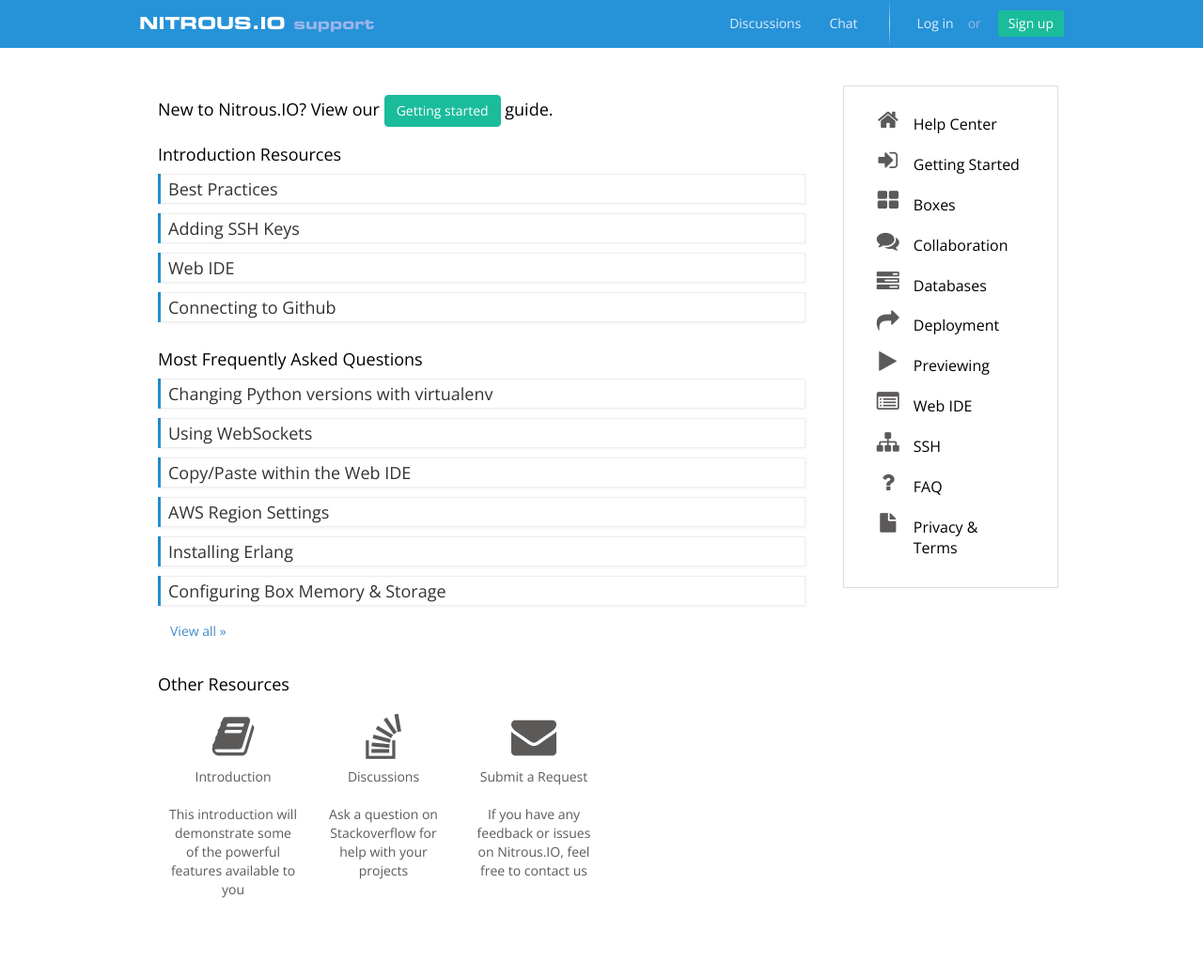
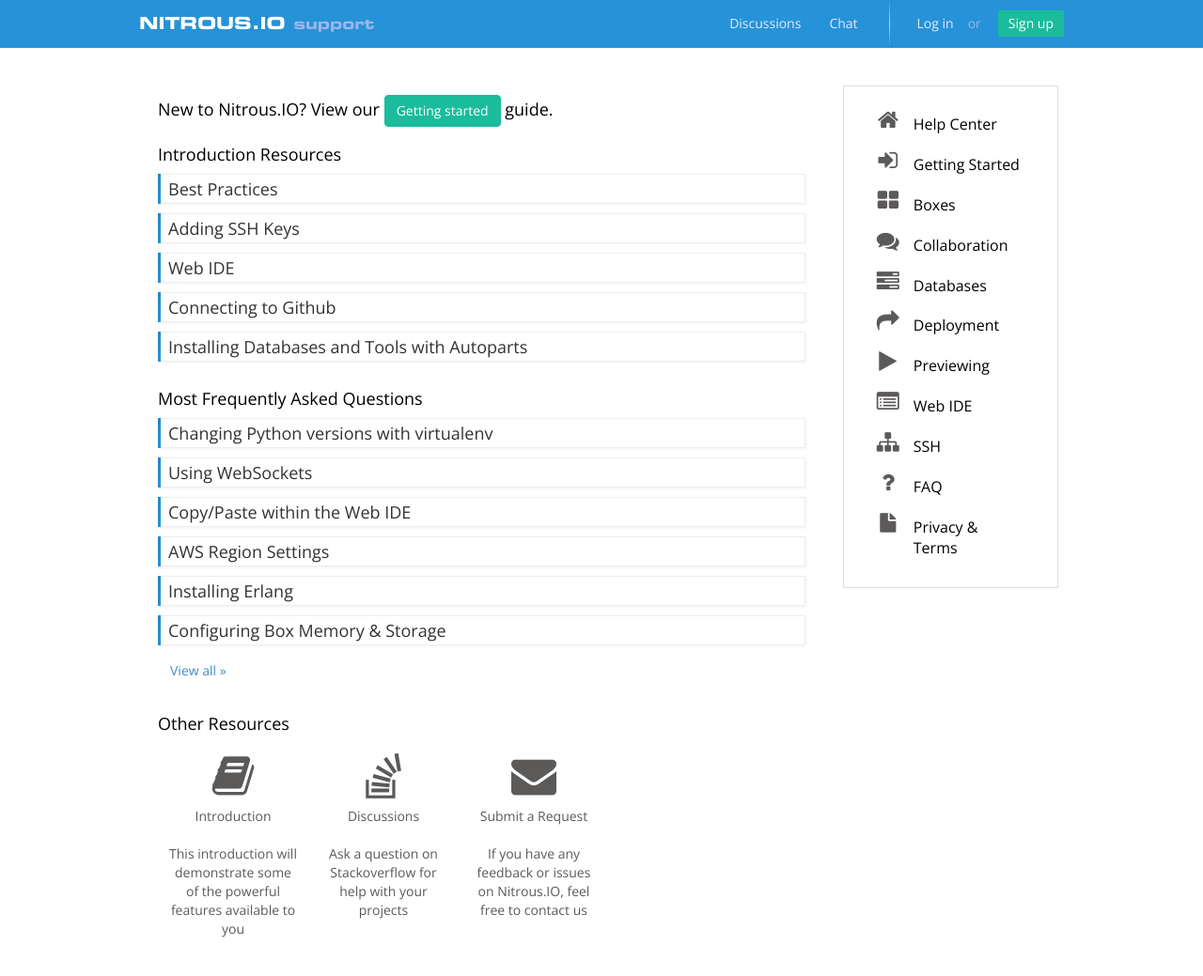
Before and after one commit to pkallberg/help.nitrous.io, a Jekyll site: the page built from index.html, in a window 1280 px wide. Shown: the whole page at 94% size. Built offline with Jekyll 4.4.1, drawn with Linux system fonts in a browser that asks for light colours; comment, search, counter and statistics services are not loaded; before the commit the page ends 997 px from its top, so only the background shows below that.

Commit message:
updated landing page

```diff
--- a/index.html
+++ b/index.html
@@ -11,6 +11,7 @@
 			<li><h4><a href="/ssh-add/">Adding SSH Keys</a></li>
 			<li><h4><a href="/ide-general/">Web IDE</a></li>
 			<li><h4><a href="/github-add-key/">Connecting to Github</a></li>
+			<li><h4><a href="/autoparts/">Installing Databases and Tools with Autoparts</a></li>
 		</ul>
 	</div>
 	<div class="categories">
```
